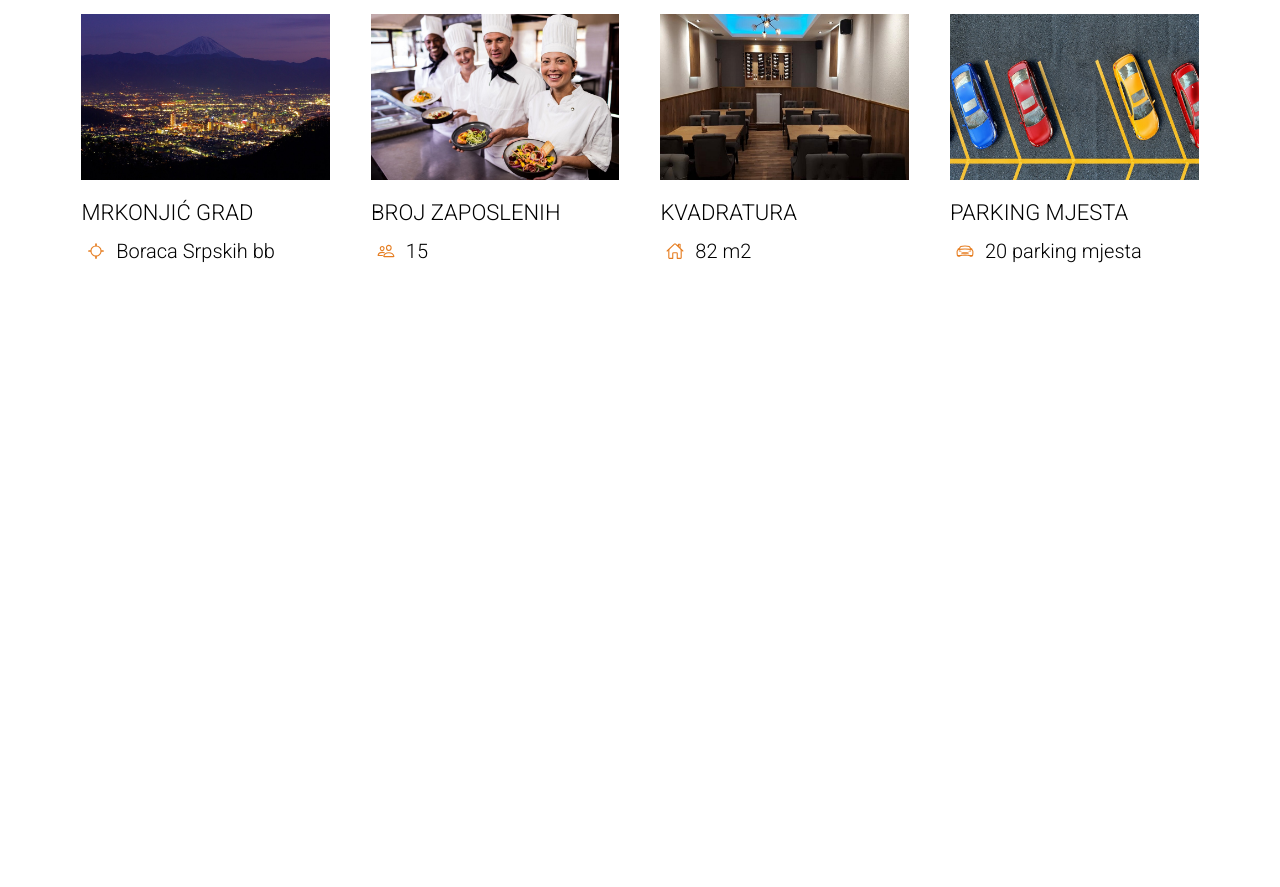
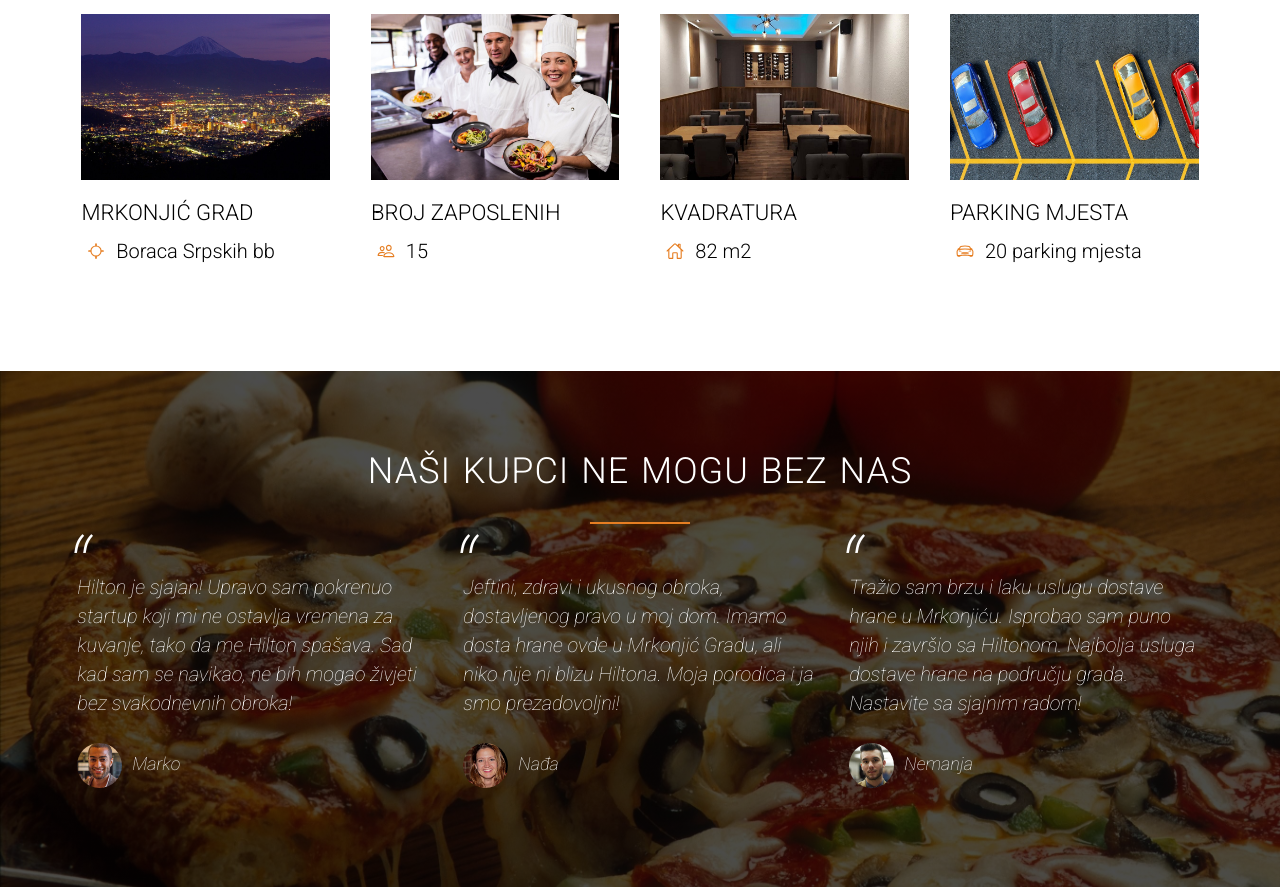
Before and after one commit to peross/RestoranNMS, a plain HTML site: page index.html in a window 1280 px wide. Shown: the part 2929-3816 px from the top of the page. Before the commit the page ends 3300 px from the top, so only its background shows below. Drawn offline with nearby package versions, Linux system fonts and the light colour scheme.

Commit message:
Kreirana sekcija svjedocenja (testimonials-section).

```diff
--- a/index.html
+++ b/index.html
@@ -158,7 +158,7 @@
 
                     <div class="works-step">
                         <div>3</div>
-                        <p>Uživajte u obroku nakon manje od 20 minuta. Vidimo se sljedeći put!</p>
+                        <p>Uživajte u obroku nakon manje od 20 minuta. Vidimo se i sljedeći put!</p>
                     </div>
 
                     <a href="#" class="btn-app"><img src="resources/img/download-app.svg" alt="App Store"></a>
@@ -210,6 +210,37 @@
             </div>
         </section>
 
+        <section class="testimonials-section">
+            <div class="row">
+                <h2>Naši kupci ne mogu bez nas</h2>
+            </div>
+            <div class="row">
+                <div class="col span-1-of-3">
+                    <blockquote>
+                        Hilton je sjajan! Upravo sam pokrenuo startup koji mi ne ostavlja vremena za kuvanje,
+                        tako da me Hilton spašava. Sad kad sam se navikao, ne bih mogao živjeti bez svakodnevnih obroka!
+                        <cite><img src="resources/img/customer-1.jpg">Marko</cite>
+                    </blockquote>
+                </div>
+
+                <div class="col span-1-of-3">
+                    <blockquote>
+                        Jeftini, zdravi i ukusnog obroka, dostavljenog pravo u moj dom. Imamo dosta hrane ovde u
+                        Mrkonjić Gradu, ali niko nije ni blizu Hiltona. Moja porodica i ja smo prezadovoljni!
+                        <cite><img src="resources/img/customer-2.jpg">Nađa</cite>
+                    </blockquote>
+                </div>
+
+                <div class="col span-1-of-3">
+                    <blockquote>
+                        Tražio sam brzu i laku uslugu dostave hrane u Mrkonjiću. Isprobao sam puno njih i završio
+                        sa Hiltonom. Najbolja usluga dostave hrane na području grada. Nastavite sa sjajnim radom!
+                        <cite><img src="resources/img/customer-3.jpg">Nemanja</cite>
+                    </blockquote>
+                </div>
+            </div>
+        </section>
+
         <script src="https://unpkg.com/ionicons@5.2.3/dist/ionicons.js"></script>
     </body>
 </html>
--- a/resources/css/style.css
+++ b/resources/css/style.css
@@ -137,7 +137,7 @@ h2:after{
     color: #e67e22;
 }
 
-.btn:hover, btn:active{
+.btn:hover, .btn:active{
     background-color: #cf6d17;
 }
 
@@ -158,6 +158,7 @@ header{
     height: 100vh; /* 100% ekrana (view port) */
     background-size: cover;
     background-position: center;
+    background-attachment: fixed;
 }
 
 .hero-text-box{
@@ -331,3 +332,44 @@ header{
 .city-features{
     margin-bottom: 5px;
 }
+
+/* -------------------------- */
+/* ------TESTIMONIALS - SVJEDOCENJA SEKCIJA------ */
+/* -------------------------- */
+
+.testimonials-section{
+    background-image: linear-gradient(rgba(0, 0, 0, 0.7), rgba(0, 0, 0, 0.7)), url("img/back-customers.jpg");
+    background-size: cover;
+    color: #fff;
+    background-attachment: fixed;
+}
+
+blockquote{
+    padding: 2%;
+    font-style: italic;
+    line-height: 145%;
+    position: relative;
+}
+
+blockquote:before{
+    content: "\201C"; /* css-tricks.com/snippets/glyphs */
+    font-size: 500%;
+    display: block; /* DODAVANJE NOVOG REDA ZA NAVODNIKE */
+    /* POSTAVLJANJE NAVODNIKA IZNAD TEKSA */
+    position: absolute;
+    top: -5px;
+    left: -5px;
+}
+
+cite{
+    font-size: 90%;
+    margin-top: 25px;
+    display: block;
+}
+
+cite img{
+    height: 45px;
+    border-radius: 50%;
+    margin-right: 10px;
+    vertical-align: middle;
+}
```
Also changed, not shown: resources/css/img/back-customers.jpg (added).
